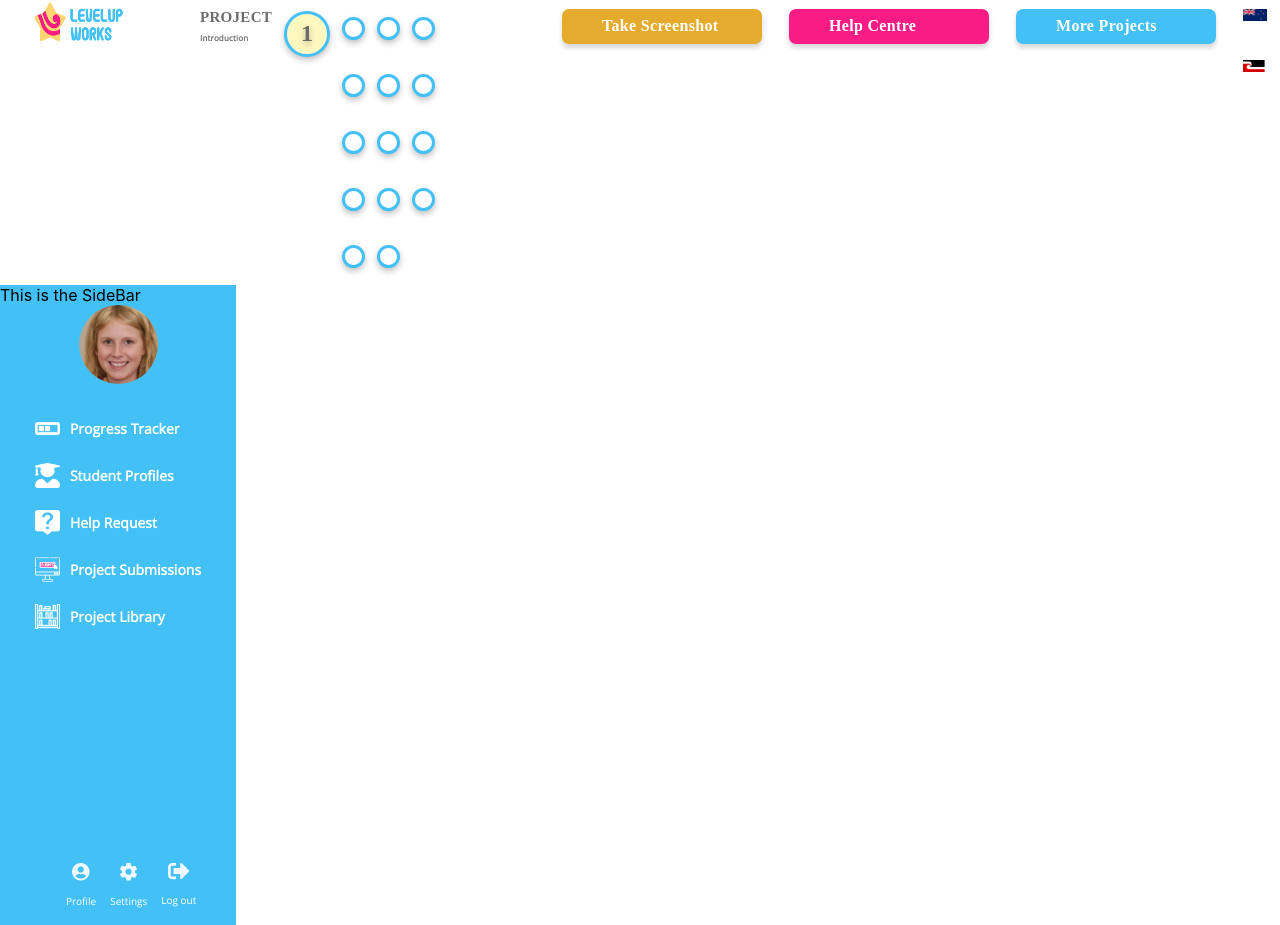
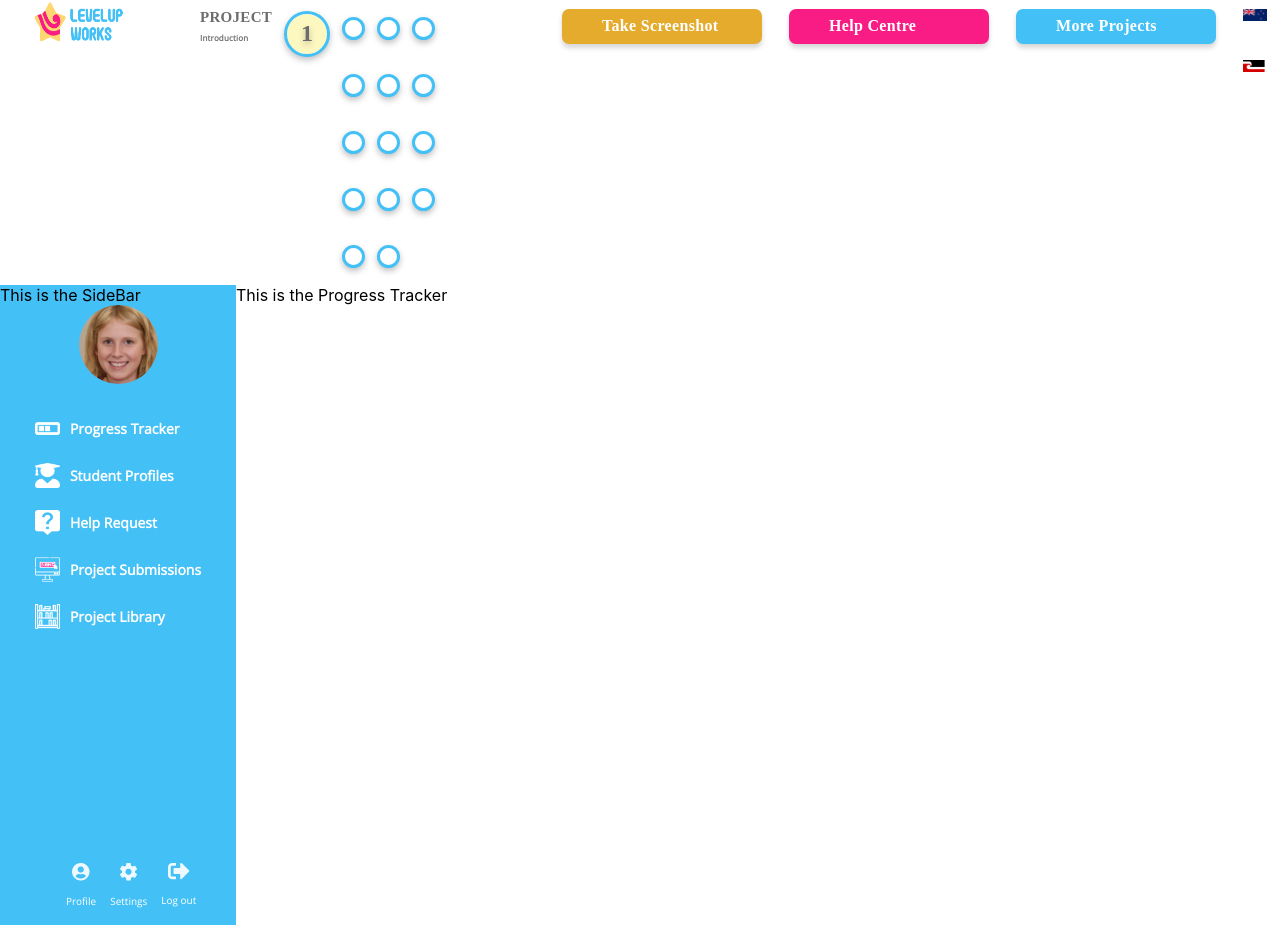
Before and after one commit to JordanMeijer/Team4MissionX, a React (Create React App) app in the folder mission-3/: page /teacherdashboard in a window 1280 px wide. Built offline with nearby package versions, Linux system fonts and the light colour scheme.

Commit message:
Rearranged some files as it is easier to have more pages than trying to insert pages within a page. Added my pages as routes to the app.js

```diff
--- a/mission-3/src/App.js
+++ b/mission-3/src/App.js
@@ -8,6 +8,9 @@ import StudentProjectLibrary from './pages/StudentsProjectLibrary'
 import TeacherDashboard from './pages/TeacherDashboard'
 import TeacherProjectBuilder from './pages/TeacherProjectBuilder'
 import TeacherProjectLibrary from './pages/TeacherProjectLibrary'
+import StudentProfiles from './pages/StudentProfiles.js'
+import HelpRequests from './pages/HelpRequest.js'
+import ProjectSubmissions from './pages/ProjectSubmissions.js'
 
 function App() {
   return (
@@ -23,6 +26,9 @@ function App() {
           <Route path="/teacherdashboard" element={<TeacherDashboard />} />
           <Route path="/teacherprojectbuilder" element={<TeacherProjectBuilder />} />
           <Route path="/teacherprojectlibrary" element={<TeacherProjectLibrary />} />
+          <Route path="/teacherdashboard/studentprofiles" element={<StudentProfiles />} />
+          <Route path="/teacherdashboard/helprequests" element={<HelpRequests />} />
+          <Route path="/teacherdashboard/projectsubmissions" element={<ProjectSubmissions />} />
         </Routes>
       </BrowserRouter>
       </div>
--- /dev/null
+++ b/mission-3/src/pages/TeacherDashboard.css
@@ -0,0 +1,3 @@
+.Dashboard {
+    display: flex;
+}
--- a/mission-3/src/pages/TeacherDashboard.js
+++ b/mission-3/src/pages/TeacherDashboard.js
@@ -1,13 +1,9 @@
-import { BrowserRouter, Routes, Route } from 'react-router-dom';
-import '../App.css';
+import './TeacherDashboard.css';
 import React from 'react';
 import StudentTeacherHeader from '../components/StudentTeacherHeader';
 import SideBar from '../components/SideBar.js'
 import ProgressTracker from '../components/ProgressTracker.js'
-import StudentProfiles from '../components/StudentProfiles.js'
-import HelpRequests from '../components/HelpRequest.js'
-import ProjectSubmissions from '../components/ProjectSubmissions.js'
-import { Link } from 'react-router-dom';
+
 
 export default function TeacherDashboard() {
     return (
@@ -17,15 +13,7 @@ export default function TeacherDashboard() {
             </div>
             <div class='Dashboard'>
                 <SideBar />
-                {/* <BrowserRouter>
-                    <Routes>
-                        <Route path="/teacherdashboard" element={<ProgressTracker />} />
-                        <Route path="/teacherdashboard/progresstracker" element={<ProgressTracker />} />
-                        <Route path="/teacherdashboard/studentprofiles" element={<StudentProfiles />} />
-                        <Route path="/teacherdashboard/helprequests" element={<HelpRequests />} />
-                        <Route path="/teacherdashboard/projectsubmissions" element={<ProjectSubmissions />} />
-                    </Routes>
-                </BrowserRouter> */}
+                <ProgressTracker />
             </div>
         </div>
     )
```
Also changed, not shown: mission-3/src/pages/HelpRequest.js (renamed from mission-3/src/components/HelpRequest.js), mission-3/src/pages/ProjectSubmissions.js (renamed from mission-3/src/components/ProjectSubmissions.js), mission-3/src/pages/StudentProfiles.js (renamed from mission-3/src/components/StudentProfiles.js).
